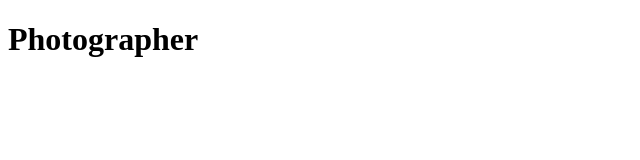
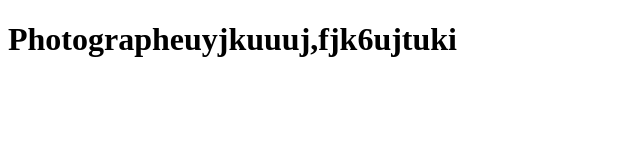
Before and after one commit to NikitaSkorodihins/NikitaSkorodihins.github.io, a plain HTML site: page index.html in a window 1280 px wide. Shown: the whole page, without its empty margins (0-640 px from the left). Drawn offline with Linux system fonts and the light colour scheme.

Commit message:
Update index.html

```diff
--- a/index.html
+++ b/index.html
@@ -8,6 +8,6 @@
     <title>photograpger</title>
 </head>
 <body>
-<h1>Photographer</h1>
+<h1>Photographeuyjkuuuj,fjk6ujtuki</h1>
 </body>
 </html>
```
